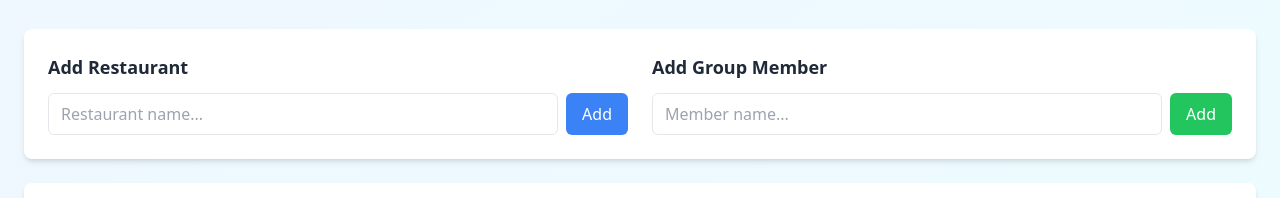
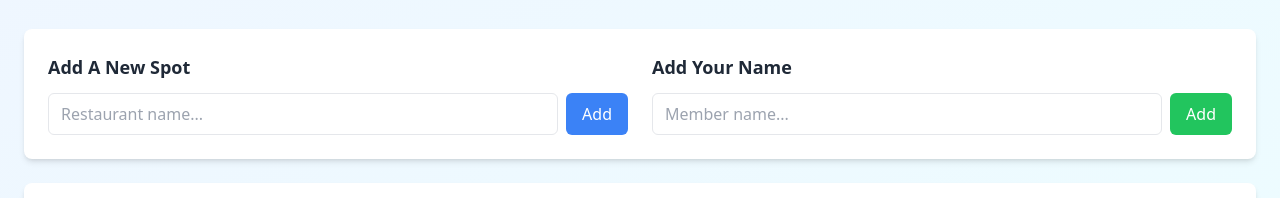
Before and after one commit to s-desiraju-lab/chi-oyster-rater, a plain HTML site: page index.html in a window 1280 px wide. Shown: the part 99-297 px from the top of the page. Drawn offline with nearby package versions, Linux system fonts and the light colour scheme.

Commit message:
Update index.html

```diff
--- a/index.html
+++ b/index.html
@@ -22,7 +22,7 @@
         <div class="bg-white rounded-lg shadow-md p-6 mb-6">
             <div class="grid md:grid-cols-2 gap-6">
                 <div>
-                    <h2 class="text-lg font-semibold mb-3 text-gray-800">Add Restaurant</h2>
+                    <h2 class="text-lg font-semibold mb-3 text-gray-800">Add A New Spot</h2>
                     <div class="flex gap-2">
                         <input type="text" id="restaurantInput" placeholder="Restaurant name..."
                                class="flex-1 px-3 py-2 border rounded-md focus:outline-none focus:ring-2 focus:ring-blue-500">
@@ -34,7 +34,7 @@
                 </div>
 
                 <div>
-                    <h2 class="text-lg font-semibold mb-3 text-gray-800">Add Group Member</h2>
+                    <h2 class="text-lg font-semibold mb-3 text-gray-800">Add Your Name</h2>
                     <div class="flex gap-2">
                         <input type="text" id="memberInput" placeholder="Member name..."
                                class="flex-1 px-3 py-2 border rounded-md focus:outline-none focus:ring-2 focus:ring-blue-500">
```
